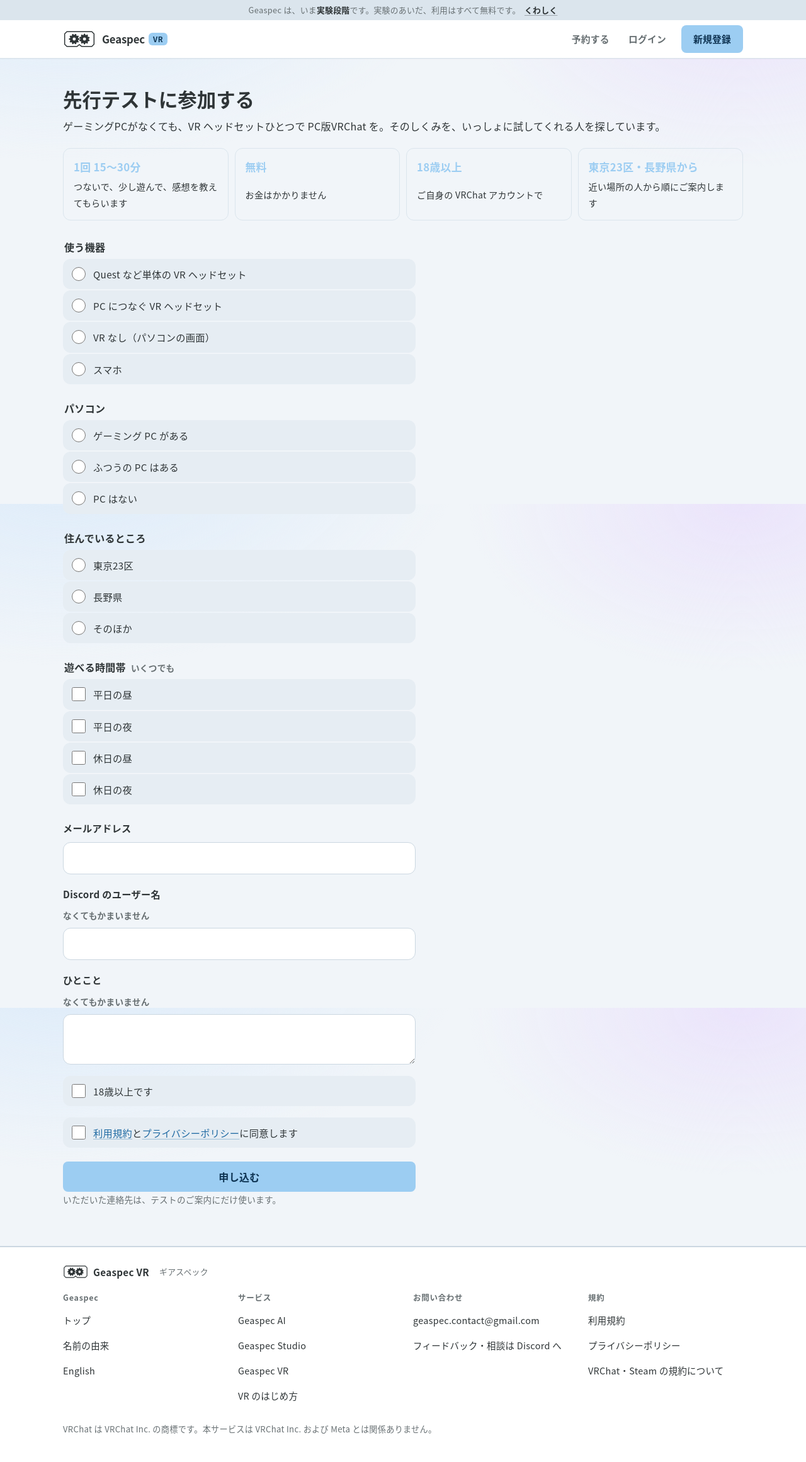
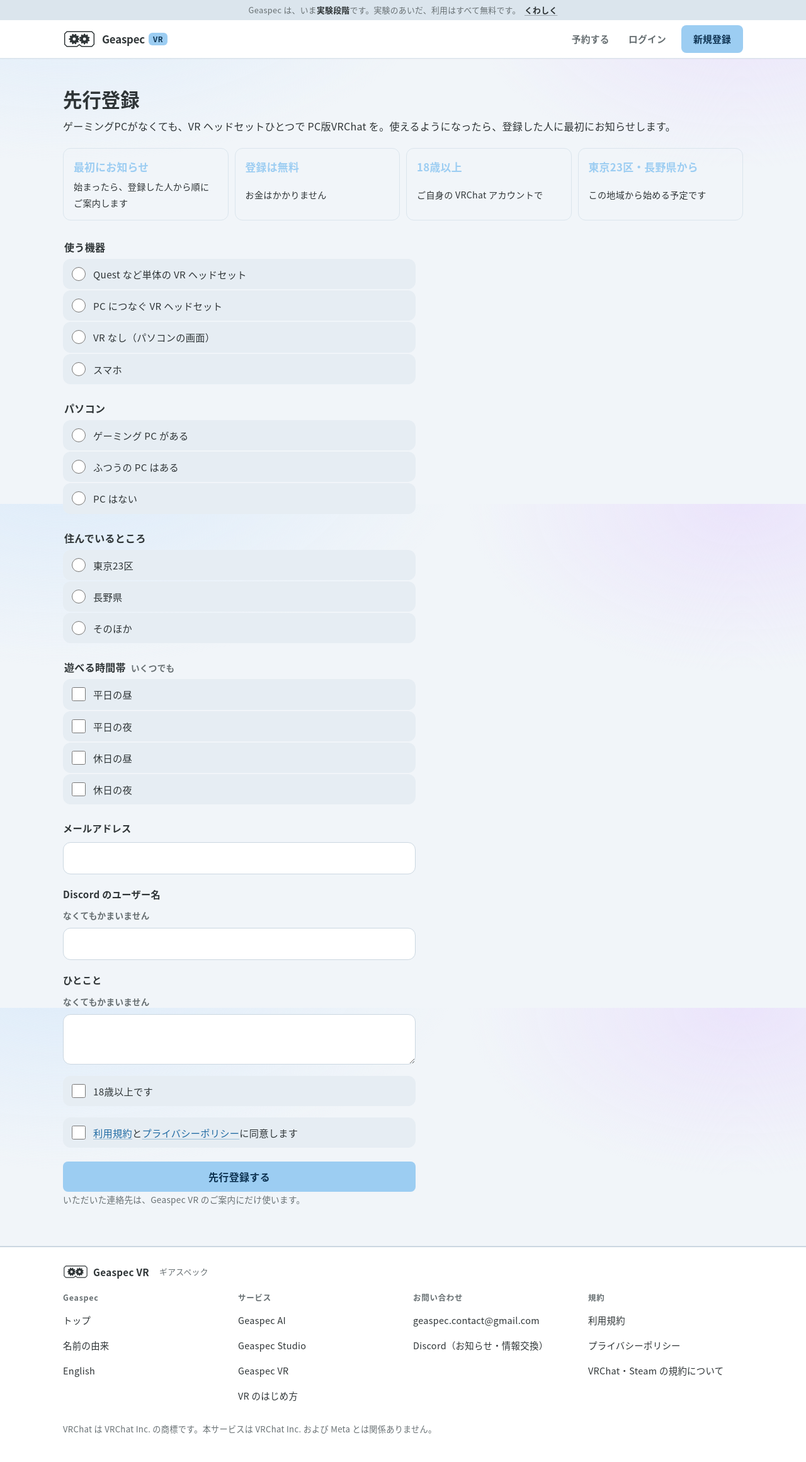
Before and after one commit to lihitothird-alt/Geaspec, a FastAPI app: page /test in a window 1280 px wide. Shown: the whole page at 63% size. Run offline with FastAPI, Linux system fonts and the light colour scheme; some web fonts are replaced.

Commit message:
Reframe signup as pre-registration; Discord for news and chat
Co-Authored-By: Claude Opus 5.5 <noreply@anthropic.com>
Claude-Session: https://claude.ai/code/session_01CrzQPaUK2gPmFSV9Kby7iU

```diff
--- a/server/app/main.py
+++ b/server/app/main.py
@@ -422,7 +422,7 @@ def create_app(
         row.note = str(form.get("note", "")).strip()[:1000]
         db.commit()
         for admin_email in sorted(settings.admin_emails):
-            send_mail(admin_email, "先行テストに申し込みがありました",
+            send_mail(admin_email, "Geaspec VR の先行登録がありました",
                       f"{TEST_AREAS[area]} / {TEST_DEVICES[device]} / {TEST_PCS[has_pc]}\n"
                       f"時間帯: {'、'.join(TEST_TIMES[t] for t in times) or 'なし'}\n"
                       f"Discord: {row.discord or 'なし'}\nメモ: {row.note or 'なし'}\n\n一覧: /admin/testers")
--- a/server/app/templates/admin/index.html
+++ b/server/app/templates/admin/index.html
@@ -18,7 +18,7 @@
   <div class="admin-head">
     <h1>管理</h1>
     <nav class="admin-tabs" aria-label="管理メニュー">
-      <a href="#hosts">PC</a><a href="#slots">予約枠</a><a href="#bookings">最近の予約</a><a href="#accounts">アカウント</a><a href="/admin/feedback">評価フォーム</a><a href="/admin/testers">テストの申し込み</a><a href="/admin/waitlist">お知らせの登録</a>
+      <a href="#hosts">PC</a><a href="#slots">予約枠</a><a href="#bookings">最近の予約</a><a href="#accounts">アカウント</a><a href="/admin/feedback">評価フォーム</a><a href="/admin/testers">先行登録</a><a href="/admin/waitlist">お知らせの登録</a>
     </nav>
   </div>
 
--- a/server/app/templates/admin/testers.html
+++ b/server/app/templates/admin/testers.html
@@ -1,8 +1,8 @@
 {% extends "base.html" %}
-{% block title %}テストの申し込み | 管理{% endblock %}
+{% block title %}先行登録 | 管理{% endblock %}
 {% block content %}
 <section class="wrap section tight">
-  <header class="page-head"><h1>テストの申し込み（{{ rows|length }} 件）</h1></header>
+  <header class="page-head"><h1>先行登録（{{ rows|length }} 件）</h1></header>
   {% if rows %}
   <div class="table-wrap"><table class="table">
     <thead><tr><th>日時</th><th>地域</th><th>機器</th><th>PC</th><th>時間帯</th><th>Discord</th><th>メール</th><th>メモ</th></tr></thead>
--- a/server/app/templates/base.html
+++ b/server/app/templates/base.html
@@ -179,12 +179,12 @@
         {% if en %}
         <div><h3>Geaspec</h3><a href="{{ vr_home if vr_area else main_url ~ '/' }}" hreflang="ja" lang="ja">日本語</a><a href="{{ main_url }}/about" hreflang="ja">Where the name comes from</a></div>
         <div><h3>Geaspec VR</h3><a href="/guide" hreflang="ja">Getting started (Japanese)</a></div>
-        <div><h3>Contact</h3><a href="mailto:geaspec.contact@gmail.com">geaspec.contact@gmail.com</a>{% if settings.discord_invite_url %}<a href="{{ settings.discord_invite_url }}" target="_blank" rel="noopener">Feedback on Discord</a>{% endif %}</div>
+        <div><h3>Contact</h3><a href="mailto:geaspec.contact@gmail.com">geaspec.contact@gmail.com</a>{% if settings.discord_invite_url %}<a href="{{ settings.discord_invite_url }}" target="_blank" rel="noopener">Discord (news and chat)</a>{% endif %}</div>
         <div><h3>Terms</h3><a href="/legal/terms" hreflang="ja">Terms</a><a href="/legal/privacy" hreflang="ja">Privacy</a><a href="/legal/platforms" hreflang="ja">VRChat and Steam terms</a></div>
         {% else %}
         <div><h3>Geaspec</h3><a href="{{ main_url }}/">トップ</a><a href="{{ main_url }}/about">名前の由来</a><a href="{{ vr_en_home if vr_area else main_url ~ '/en' }}" hreflang="en" lang="en">English</a>{% if not simple %}<a href="/app">スマホのアプリとして使う</a>{% endif %}</div>
         <div><h3>サービス</h3><a href="{{ main_url }}/ai">Geaspec AI</a><a href="{{ main_url }}/gamedev">Geaspec Studio</a><a href="{{ vr_home }}">Geaspec VR</a><a href="/guide">VR のはじめ方</a></div>
-        <div><h3>お問い合わせ</h3><a href="mailto:geaspec.contact@gmail.com">geaspec.contact@gmail.com</a>{% if settings.discord_invite_url %}<a href="{{ settings.discord_invite_url }}" target="_blank" rel="noopener">フィードバック・相談は Discord へ</a>{% endif %}</div>
+        <div><h3>お問い合わせ</h3><a href="mailto:geaspec.contact@gmail.com">geaspec.contact@gmail.com</a>{% if settings.discord_invite_url %}<a href="{{ settings.discord_invite_url }}" target="_blank" rel="noopener">Discord（お知らせ・情報交換）</a>{% endif %}</div>
         <div><h3>規約</h3><a href="/legal/terms">利用規約</a><a href="/legal/privacy">プライバシーポリシー</a><a href="/legal/platforms">VRChat・Steam の規約について</a>{% if not free_mode %}<a href="/legal/tokushoho">特定商取引法に基づく表記</a>{% endif %}</div>
         {% endif %}
       </nav>
--- a/server/app/templates/test.html
+++ b/server/app/templates/test.html
@@ -1,26 +1,26 @@
 {% extends "base.html" %}
-{% block title %}先行テストに参加する | Geaspec VR{% endblock %}
-{% block description %}Quest など VR ヘッドセットひとつで、PC版VRChat を遊ぶしくみの先行テスト。1回15〜30分、無料、18歳以上。{% endblock %}
+{% block title %}先行登録 | Geaspec VR{% endblock %}
+{% block description %}Quest など VR ヘッドセットひとつで PC版VRChat を。始まったら最初にお知らせする先行登録です。無料・18歳以上。{% endblock %}
 {% block content %}
 <section class="wrap section tight test-page">
   {% if request.query_params.get("done") %}
   <header class="page-head">
-    <h1>申し込みを受け付けました</h1>
-    <p>テストの日にちが決まったら、ご連絡します。</p>
+    <h1>先行登録が完了しました</h1>
+    <p>使えるようになったら、最初にお知らせします。</p>
   </header>
   {% if discord_url %}<p><a class="btn" href="{{ discord_url }}" target="_blank" rel="noopener">Discord に参加する</a></p>
-  <p class="muted small">テストの日程やお知らせは Discord で流します。</p>{% endif %}
+  <p class="muted small">Discord では、最新のお知らせや、VR・パソコンまわりの情報交換ができます。</p>{% endif %}
   <p><a href="/vrchat">Geaspec VR のトップへ</a></p>
   {% else %}
   <header class="page-head">
-    <h1>先行テストに参加する</h1>
-    <p>ゲーミングPCがなくても、VR ヘッドセットひとつで PC版VRChat を。そのしくみを、いっしょに試してくれる人を探しています。</p>
+    <h1>先行登録</h1>
+    <p>ゲーミングPCがなくても、VR ヘッドセットひとつで PC版VRChat を。使えるようになったら、登録した人に最初にお知らせします。</p>
   </header>
   <ul class="test-facts">
-    <li><b>1回 15〜30分</b><span>つないで、少し遊んで、感想を教えてもらいます</span></li>
-    <li><b>無料</b><span>お金はかかりません</span></li>
+    <li><b>最初にお知らせ</b><span>始まったら、登録した人から順にご案内します</span></li>
+    <li><b>登録は無料</b><span>お金はかかりません</span></li>
     <li><b>18歳以上</b><span>ご自身の VRChat アカウントで</span></li>
-    <li><b>東京23区・長野県から</b><span>近い場所の人から順にご案内します</span></li>
+    <li><b>東京23区・長野県から</b><span>この地域から始める予定です</span></li>
   </ul>
   <form class="form test-form" method="post" action="/test">
     <fieldset><legend>使う機器</legend>
@@ -40,9 +40,9 @@
     <label>ひとこと<span class="muted small">なくてもかまいません</span><textarea name="note" rows="2" maxlength="1000"></textarea></label>
     <label class="check"><input type="checkbox" name="adult" value="1" required> 18歳以上です</label>
     <label class="check"><input type="checkbox" name="agree" value="1" required> <span><a href="/legal/terms" target="_blank">利用規約</a>と<a href="/legal/privacy" target="_blank">プライバシーポリシー</a>に同意します</span></label>
-    <button class="btn">申し込む</button>
+    <button class="btn">先行登録する</button>
   </form>
-  <p class="muted small">いただいた連絡先は、テストのご案内にだけ使います。</p>
+  <p class="muted small">いただいた連絡先は、Geaspec VR のご案内にだけ使います。</p>
   {% endif %}
 </section>
 {% endblock %}
--- a/server/app/templates/vrchat.html
+++ b/server/app/templates/vrchat.html
@@ -8,7 +8,7 @@
     <p class="lead">Quest ひとつで、だれかのゲーミングPCに<span class="nowrap">インターネット越しに接続。</span><span class="nowrap">遊びたい時間だけ。</span></p>
     <div class="cta-row">
       <a class="btn lg" href="/slots">予約する{% if slot_count %}（空き {{ slot_count }} 件）{% endif %}<svg class="i" aria-hidden="true"><use href="#i-arrow"/></svg></a>
-      <a class="btn lg ghost" href="/test">先行テストに参加する</a>
+      <a class="btn lg ghost" href="/test">先行登録する</a>
       {% if not free_mode and min_price %}<p class="price-tag">1枠 <span class="num">{{ min_price|yen }}</span>〜</p>{% endif %}
     </div>
     <ul class="trust" aria-label="安心の理由">
--- a/server/app/version.py
+++ b/server/app/version.py
@@ -12,7 +12,8 @@ CHANGES: dict[str, list[str]] = {
         "いちばん下の案内に「お問い合わせ」（メールアドレスと、フィードバック・相談の Discord）を足しました",
         "Geaspec VR の入口で「空き枠を見る」が2つ出ていたのを1つにし、ボタンの名前をメニューと同じ「予約する」にそろえました",
         "ページ名を決めていないページが、検索で VR のページ名で出ないようにしました",
-        "Geaspec VR に先行テストの申し込みページ（/test）を作りました。申し込みは管理画面で見られ、メールでもお知らせします",
+        "Geaspec VR に先行登録のページ（/test）を作りました。登録は管理画面で見られ、メールでもお知らせします",
+        "Discord の役割を「お知らせと情報交換」にそろえました",
     ],
     "0.7.51": [
         "トップの図を、日本地図の上で近くのパソコンどうしが GPU を分け合う絵にしました",
```
Also changed, not shown: server/tests/test_app.py (+4 -4 lines).
